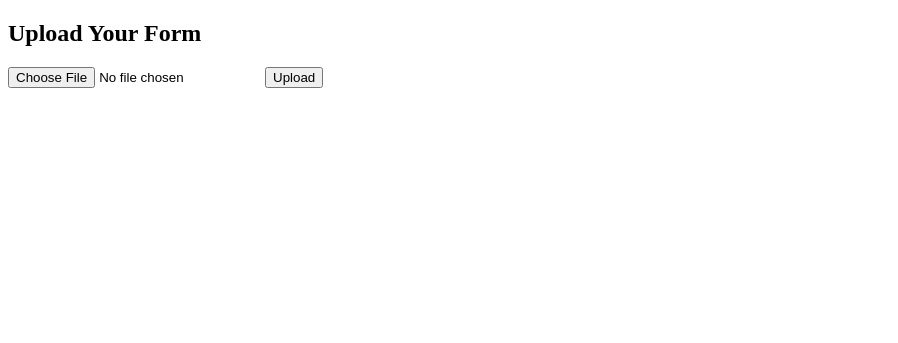
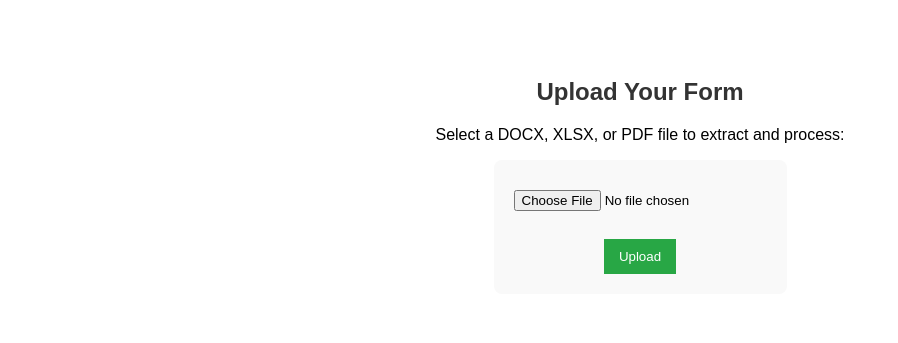
Before and after one commit to jcorcione/pdf-form-filler, a Flask app: page / in a window 1280 px wide. Shown: the top 343 px of the page, without its empty margins (0-898 px from the left). Run offline with Flask 3, Linux system fonts and the light colour scheme.

Commit message:
updated docker app  and upload files after outtage

```diff
--- a/app.py
+++ b/app.py
@@ -1,10 +1,82 @@
-from flask import Flask, render_template
+from flask import Flask, request, render_template, redirect, url_for, send_file
+import os
+import docx
+import openpyxl
+import fitz  # PyMuPDF for PDF editing
 
 app = Flask(__name__)
+
+# Ensure upload directory exists
+UPLOAD_FOLDER = "uploads"
+os.makedirs(UPLOAD_FOLDER, exist_ok=True)
+app.config["UPLOAD_FOLDER"] = UPLOAD_FOLDER
 
 @app.route("/")
 def home():
     return render_template("upload.html")
 
+@app.route("/upload", methods=["POST"])
+def upload_file():
+    if "file" not in request.files:
+        return "No file uploaded", 400
+    file = request.files["file"]
+    if file.filename == "":
+        return "No selected file", 400
+
+    file_path = os.path.join(app.config["UPLOAD_FOLDER"], file.filename)
+    file.save(file_path)  # Save the uploaded file
+
+    # Process DOCX or XLSX
+    extracted_text = ""
+    if file.filename.endswith(".docx"):
+        extracted_text = extract_text_from_docx(file_path)
+    elif file.filename.endswith(".xlsx"):
+        extracted_text = extract_text_from_xlsx(file_path)
+
+    # ✅ Debugging: Print extracted text in logs
+    print("Extracted Text:", extracted_text)
+
+    # Process PDF (Fill extracted text into a PDF if uploaded)
+    if file.filename.endswith(".pdf"):
+        filled_pdf_path = fill_pdf(file_path, extracted_text)
+        return f"PDF processed successfully! <br> <a href='/download/{filled_pdf_path}'>Download PDF</a>"
+
+    # Show extracted text on the webpage
+    return f"Extracted Text: <pre>{extracted_text}</pre>"
+
+def extract_text_from_docx(docx_path):
+    """Extract text from a .docx file"""
+    doc = docx.Document(docx_path)
+    text = "\n".join([para.text for para in doc.paragraphs])
+    return text
+
+def extract_text_from_xlsx(xlsx_path):
+    """Extract text from an .xlsx file"""
+    wb = openpyxl.load_workbook(xlsx_path)
+    ws = wb.active
+    extracted_text = ""
+    for row in ws.iter_rows():
+        extracted_text += " ".join(str(cell.value) for cell in row if cell.value) + "\n"
+    return extracted_text
+
+def fill_pdf(pdf_path, text):
+    """Insert extracted text into the first page of a PDF"""
+    output_pdf = pdf_path.replace(".pdf", "_filled.pdf")
+    doc = fitz.open(pdf_path)
+
+    # Modify the first page only
+    page = doc[0]
+    text_area = fitz.Point(100, 100)  # Position where text starts
+    page.insert_text(text_area, text, fontsize=12, color=(0, 0, 0))  # Black text
+
+    doc.save(output_pdf)
+    doc.close()
+    return os.path.basename(output_pdf)
+
+@app.route("/download/<filename>")
+def download_file(filename):
+    """Serve the processed file for download"""
+    return send_file(os.path.join(app.config["UPLOAD_FOLDER"], filename), as_attachment=True)
+
 if __name__ == "__main__":
-    app.run(debug=True)
+    app.run(debug=True, host="0.0.0.0")
--- a/templates/upload.html
+++ b/templates/upload.html
@@ -1,9 +1,22 @@
 <!DOCTYPE html>
 <html>
+<head>
+    <title>Upload Your Document</title>
+    <style>
+        body { font-family: Arial, sans-serif; text-align: center; padding: 50px; }
+        h2 { color: #333; }
+        form { background: #f9f9f9; padding: 20px; border-radius: 8px; display: inline-block; }
+        input[type="file"] { margin: 10px 0; }
+        button { background-color: #28a745; color: white; padding: 10px 15px; border: none; cursor: pointer; }
+        button:hover { background-color: #218838; }
+    </style>
+</head>
 <body>
     <h2>Upload Your Form</h2>
+    <p>Select a DOCX, XLSX, or PDF file to extract and process:</p>
     <form action="/upload" method="post" enctype="multipart/form-data">
         <input type="file" name="file" required>
+        <br><br>
         <button type="submit">Upload</button>
     </form>
 </body>
```
Also changed, not shown: 1 other file.
